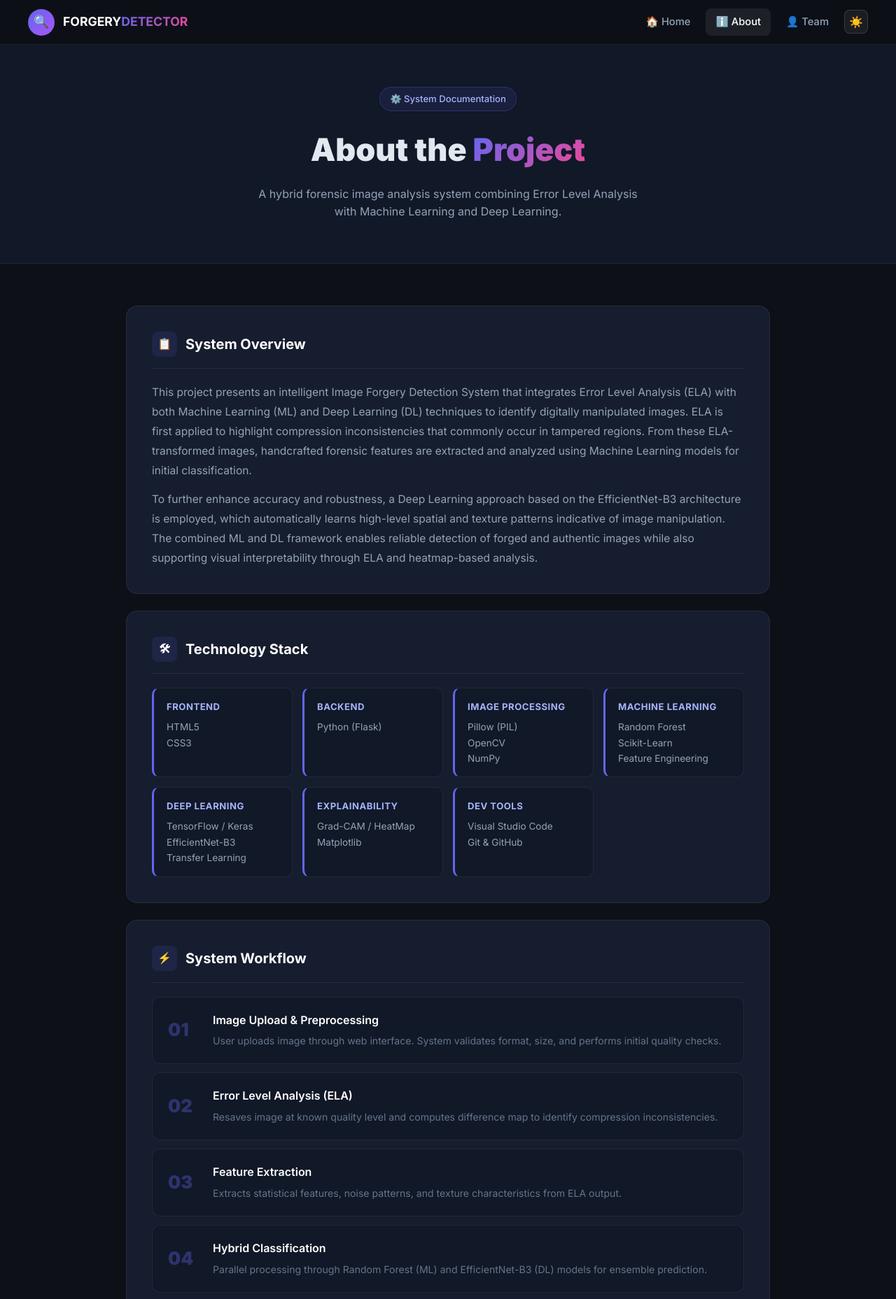
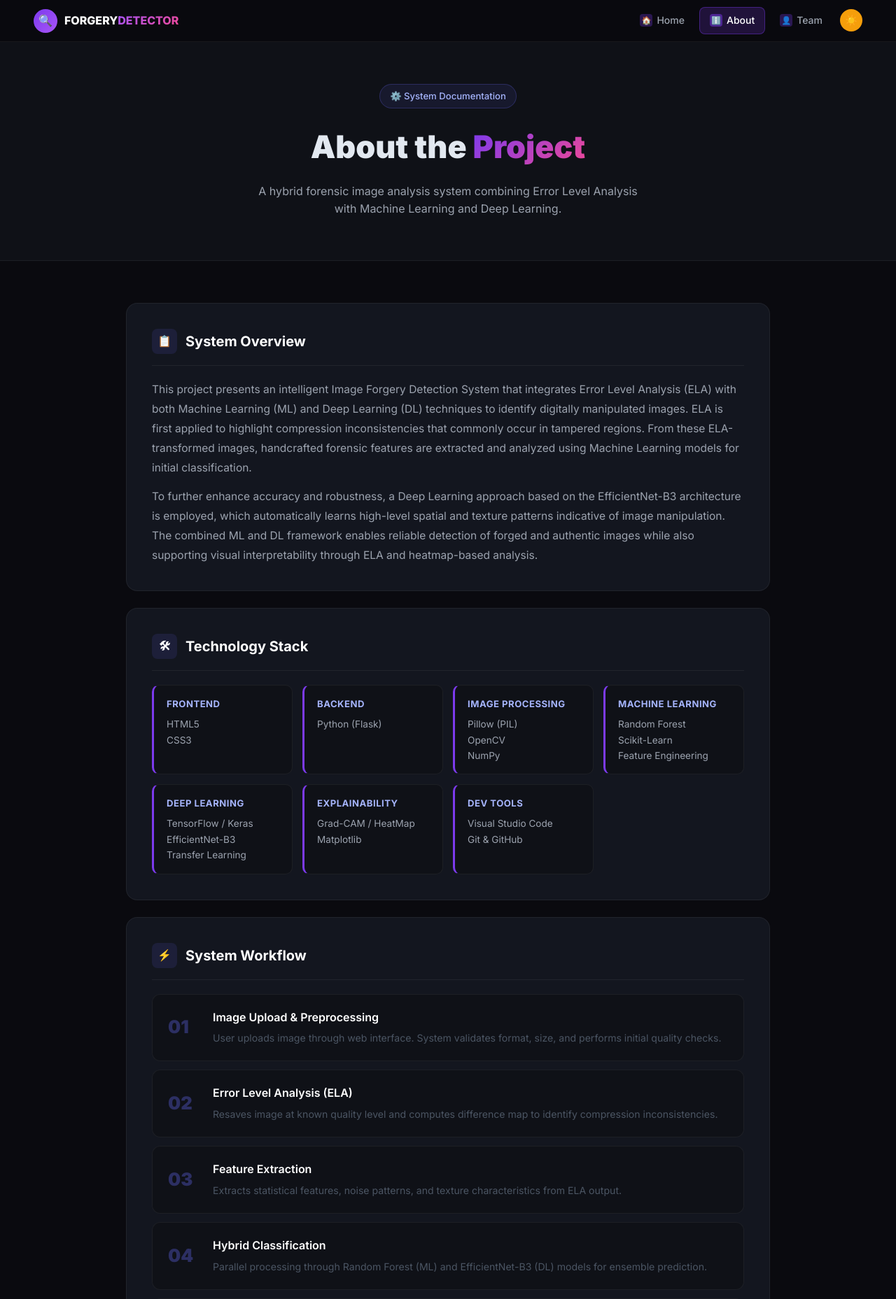
Before and after one commit to mohith-4175/image-forgery-detection, a Flask app: page /about-project in a window 1280 px wide. Shown: the top 1857 px of the page at 70% size. Run offline with Flask 3, Linux system fonts and the light colour scheme; parts of the project's set-up code (start-up, migrations or seed data) failed here and were passed over; some libraries are stand-ins or nearby versions.

Commit message:
Update styles and navbar structure in about-project.html

```diff
--- a/templates/about-project.html
+++ b/templates/about-project.html
@@ -10,17 +10,17 @@
         * { box-sizing: border-box; margin: 0; padding: 0; }
 
         :root {
-            --bg:       #0d1117;
-            --bg2:      #111827;
-            --card:     #161d2e;
-            --border:   rgba(255,255,255,0.07);
-            --border2:  rgba(255,255,255,0.13);
-            --accent:   #6366f1;
+            --bg:       #0a0a0f;
+            --bg2:      #0f1117;
+            --card:     #13161f;
+            --border:   rgba(255,255,255,0.06);
+            --border2:  rgba(255,255,255,0.12);
+            --accent:   #7c3aed;
             --accent2:  #a855f7;
             --pink:     #ec4899;
             --text:     #e2e8f0;
-            --text-dim: #64748b;
-            --text-mid: #94a3b8;
+            --text-dim: #4b5563;
+            --text-mid: #9ca3af;
         }
 
         body {
@@ -34,47 +34,52 @@
         /* ── Navbar ── */
         .navbar {
             position: sticky; top: 0; z-index: 200;
-            background: rgba(13,17,23,0.9);
-            backdrop-filter: blur(20px);
+            background: rgba(10,10,15,0.85);
+            backdrop-filter: blur(16px);
             border-bottom: 1px solid var(--border);
-            padding: 0 40px;
-            height: 64px;
+            padding: 0 48px; height: 60px;
             display: flex; align-items: center; justify-content: space-between;
         }
-
-        .logo { display: flex; align-items: center; gap: 12px; text-decoration: none; }
+        .logo { display: flex; align-items: center; gap: 10px; text-decoration: none; }
         .logo-icon {
-            width: 38px; height: 38px;
+            width: 34px; height: 34px;
             background: linear-gradient(135deg, var(--accent), var(--accent2));
             border-radius: 50%;
-            display: flex; align-items: center; justify-content: center;
-            font-size: 1.1rem;
+            display: flex; align-items: center; justify-content: center; font-size: 1rem;
         }
-        .logo-text { font-size: 1.1rem; font-weight: 700; }
-        .logo-text span:first-child { color: white; }
-        .logo-text span:last-child  {
-            background: linear-gradient(135deg, var(--accent), var(--pink));
+        .logo-text { font-size: 1rem; font-weight: 800; }
+        .logo-text .w { color: white; }
+        .logo-text .g {
+            background: linear-gradient(135deg, var(--accent2), var(--pink));
             -webkit-background-clip: text; -webkit-text-fill-color: transparent;
         }
-
-        .nav-links { display: flex; align-items: center; gap: 8px; }
-        .nav-links a {
-            color: var(--text-mid); text-decoration: none;
-            font-size: 0.92rem; font-weight: 500;
-            padding: 8px 14px; border-radius: 8px;
-            transition: all 0.2s;
+        .nav-right { display: flex; align-items: center; gap: 6px; }
+        .nav-btn {
             display: flex; align-items: center; gap: 6px;
+            padding: 7px 14px; border-radius: 8px;
+            font-size: 0.875rem; font-weight: 500;
+            text-decoration: none; transition: all 0.2s;
+            color: var(--text-mid); border: 1px solid transparent;
         }
-        .nav-links a:hover, .nav-links a.active { color: white; background: rgba(255,255,255,0.07); }
-        .theme-btn {
-            width: 34px; height: 34px;
-            background: rgba(255,255,255,0.06);
-            border: 1px solid var(--border2); border-radius: 8px;
+        .nav-btn:hover { color: white; background: rgba(255,255,255,0.07); }
+        .nav-btn.active {
+            background: rgba(124,58,237,0.2);
+            border-color: rgba(124,58,237,0.4); color: white;
+        }
+        .nav-icon {
+            width: 18px; height: 18px;
+            background: rgba(124,58,237,0.3);
+            border-radius: 4px;
+            display: flex; align-items: center; justify-content: center; font-size: 0.7rem;
+        }
+        .nav-btn.active .nav-icon { background: rgba(124,58,237,0.5); }
+        .theme-toggle {
+            width: 32px; height: 32px; background: #f59e0b;
+            border-radius: 50%; border: none; cursor: pointer;
             display: flex; align-items: center; justify-content: center;
-            cursor: pointer; font-size: 1rem; color: var(--text-mid);
-            transition: all 0.2s;
+            font-size: 0.9rem; margin-left: 4px; transition: transform 0.2s;
         }
-        .theme-btn:hover { background: rgba(255,255,255,0.12); color: white; }
+        .theme-toggle:hover { transform: scale(1.1); }
 
         /* ── Page header ── */
         .page-hero {
@@ -305,13 +310,13 @@
 <nav class="navbar">
     <a href="{{ url_for('home') }}" class="logo">
         <div class="logo-icon">🔍</div>
-        <div class="logo-text"><span>FORGERY</span><span>DETECTOR</span></div>
+        <div class="logo-text"><span class="w">FORGERY</span><span class="g">DETECTOR</span></div>
     </a>
-    <div class="nav-links">
-        <a href="{{ url_for('home') }}">🏠 Home</a>
-        <a href="{{ url_for('about_project') }}" class="active">ℹ️ About</a>
-        <a href="{{ url_for('about_me') }}">👤 Team</a>
-        <div class="theme-btn">☀️</div>
+    <div class="nav-right">
+        <a href="{{ url_for('home') }}" class="nav-btn"><div class="nav-icon">🏠</div> Home</a>
+        <a href="{{ url_for('about_project') }}" class="nav-btn active"><div class="nav-icon">ℹ️</div> About</a>
+        <a href="{{ url_for('about_me') }}" class="nav-btn"><div class="nav-icon">👤</div> Team</a>
+        <button class="theme-toggle">☀️</button>
     </div>
 </nav>
 
```
